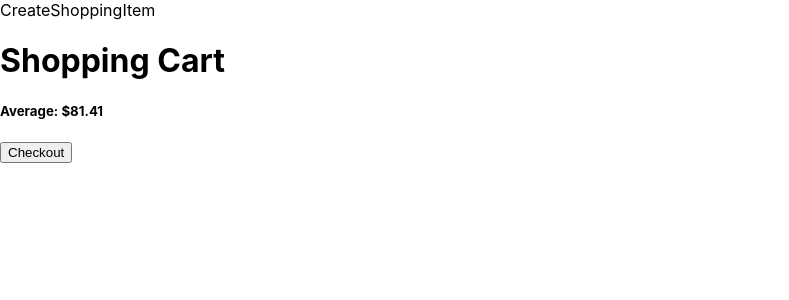
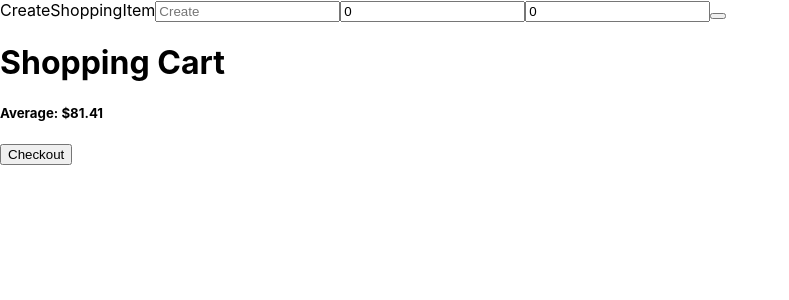
Before and after one commit to christine-iyer/reducer, a React (Create React App) app: page / in a window 1280 px wide. Shown: the top 300 px of the page, without its empty margins (0-789 px from the left). Built offline with nearby package versions, Linux system fonts and the light colour scheme.

Commit message:
just adding without thinking.

```diff
--- a/src/App.js
+++ b/src/App.js
@@ -48,13 +48,19 @@ export default function App() {
 
   ])
 
+  const addItem = (e) => {
+    const newItem = { text: e.target.value, id: shoppingCart.length-1, completed: false }
+    setShoppingCart([newItem, ...shoppingCart])
+    e.target.value = ''
+}
+
   let total = shoppingCart.reduce((a, b) => {
     return a + (b.qty * b.price)/shoppingCart.length;
   }, 0);
   return (
     <div className="container text-center mt-3">
    <>
-   <CreateShoppingItem/>
+   <CreateShoppingItem item={item} setItem={setItem}/>
    </>
       <h1>Shopping Cart</h1>
       <h5>Average: ${total.toFixed(2)}</h5>
--- a/src/components/CreateShoppingItem.js
+++ b/src/components/CreateShoppingItem.js
@@ -1,7 +1,13 @@
 import React from 'react'
 
-export default function CreateShoppingItem({item}) {
+export default function CreateShoppingItem({item, addItem, handleChange}) {
   return (
-    <div>CreateShoppingItem</div>
+    <div>CreateShoppingItem
+     <input type="text" placeholder="Create" value={item.product} />
+
+     <input type="text" placeholder="Quantity" value={item.qty} onChange={handleChange} />
+     <input type="text" placeholder="Price" value={item.price} onChange={handleChange} />
+     <button type='submit' onClick={addItem} onChange={handleChange} />
+    </div>
   )
 }
```
